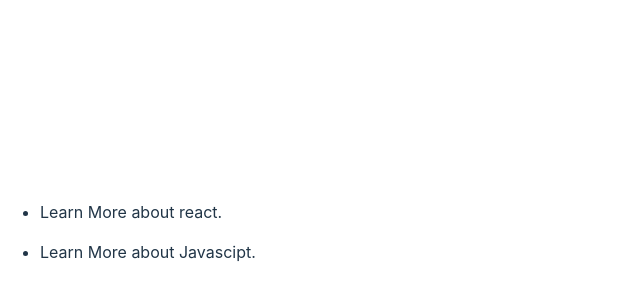
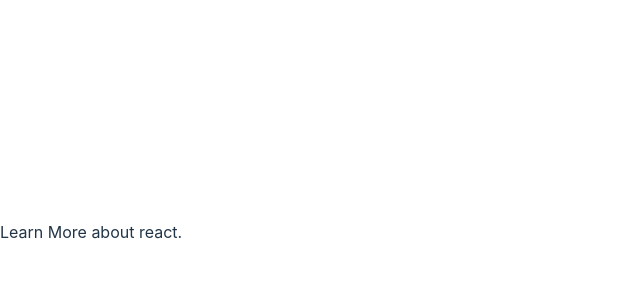
Before and after one commit to AbuMdNayeemKhan/introduction-react, a React (Vite) app: page / in a window 1280 px wide. Shown: the part 168-468 px from the top of the page, without its empty margins (0-640 px from the left). Built offline with nearby package versions, Linux system fonts and the light colour scheme.

Commit message:
learn conditional rendering

```diff
--- a/src/App.jsx
+++ b/src/App.jsx
@@ -10,8 +10,8 @@
 
   return (
     <>
-      <Todo toDo='Learn More about react.'></Todo>
-      <Todo toDo='Learn More about Javascipt.'></Todo>
+      <Todo toDo='Learn More about react.' isDone ={false}></Todo>
+      <Todo toDo='Learn More about Javascipt.' isDone={true}></Todo>
     </>
   )
 }
--- a/src/Todo.jsx
+++ b/src/Todo.jsx
@@ -1,13 +1,9 @@
 import React from 'react';
 
-const Todo = (props) => {
-    return (
-        <div>
-            <ul>
-                <li>{props.toDo}</li>
-            </ul>
-        </div>
-    );
+const Todo = ({toDo, isDone}) => {
+    if(isDone === false){
+        return toDo;
+    }
 };
 
 export default Todo;
```
